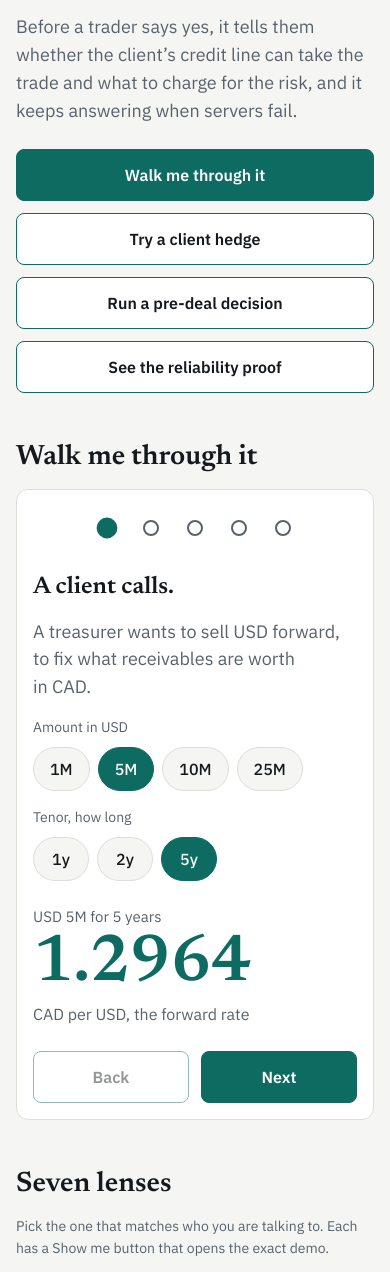
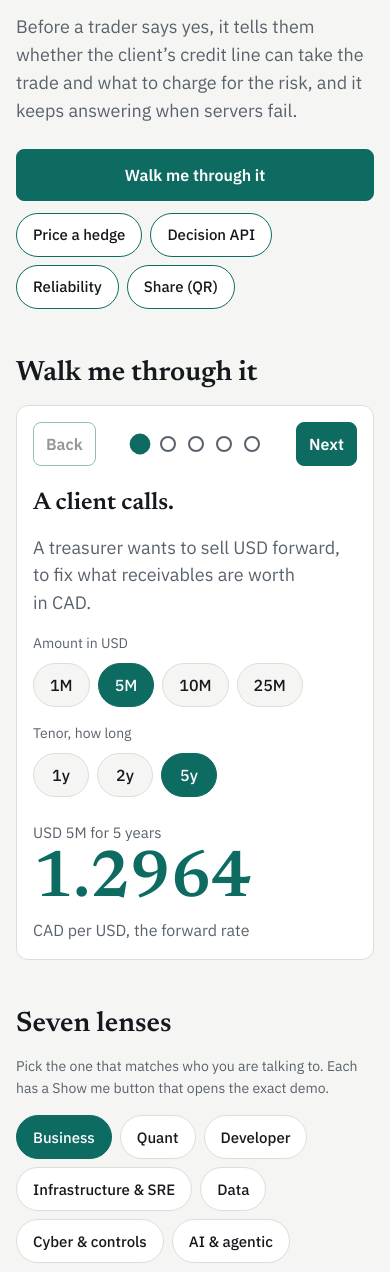
Before and after one commit to SukhmanAulakh18/distributed-pricing-service, a plain HTML site: page docs/kit.html in a window 390 px wide. Shown: the part 138-1410 px from the top of the page. Drawn offline with Linux system fonts and the light colour scheme.

Commit message:
fix(kit): walkthrough fits a phone screen; navigation at the top; share QR from the hero

```diff
--- a/docs/kit.html
+++ b/docs/kit.html
@@ -45,6 +45,13 @@ a:focus-visible, button:focus-visible { outline: 3px solid var(--accent); outlin
 .lede { font-size: 1.125rem; color: var(--muted); max-width: 56ch; }
 .btns { display: grid; gap: var(--s3); margin-top: var(--s2); }
 @media (min-width: 560px) { .btns { display: flex; flex-wrap: wrap; } }
+.hero-start { display: grid; gap: var(--s3); margin-top: var(--s2); }
+.hero-start > .btn { min-height: 52px; }
+@media (min-width: 560px) { .hero-start > .btn { justify-self: start; } }
+.pills { display: flex; flex-wrap: wrap; gap: var(--s2); }
+.pill { display: inline-flex; align-items: center; min-height: 44px; padding: var(--s2) var(--s4); border-radius: 999px; border: 1px solid var(--accent); background: var(--surface); color: var(--ink); font: 500 0.9375rem var(--body); text-decoration: none; }
+.pill:hover { background: var(--accent-soft); }
+.pill:active { transform: translateY(1px); }
 .btn { display: inline-flex; align-items: center; justify-content: center; min-height: 52px; padding: var(--s3) var(--s5); border-radius: var(--r1); background: var(--accent); color: var(--on-accent); border: 1px solid var(--accent); font: 600 1rem var(--body); text-decoration: none; text-align: center; cursor: pointer; white-space: nowrap; }
 .btn:hover { filter: brightness(1.1); }
 .btn:active { transform: translateY(1px); filter: brightness(.92); }
@@ -55,6 +62,7 @@ a:focus-visible, button:focus-visible { outline: 3px solid var(--accent); outlin
 #qr { background: var(--qr-bg); padding: var(--s3); border-radius: var(--r1); line-height: 0; min-height: 200px; min-width: 200px; }
 #qr img, #qr canvas { max-width: 100%; height: auto; }
 .qr code { font: 0.875rem var(--mono); }
+#share { scroll-margin-top: var(--s4); }
 .note { font-size: 0.875rem; color: var(--muted); }
 .tabs { display: none; flex-wrap: wrap; gap: var(--s2); }
 .js-on .tabs { display: flex; }
@@ -103,11 +111,11 @@ footer a { display: inline-flex; align-items: center; min-height: 44px; }
 }
 :root[data-theme="dark"] { --sk-n-p: #2a9aa5; --sk-n-pp: #3bb0bb; --sk-n-a: #5cc4cd; --sk-b-p: #a855d4; --sk-b-pp: #c07be0; --sk-b-a: #f0a060; }
 .sr { position: absolute; width: 1px; height: 1px; overflow: hidden; clip-path: inset(50%); white-space: nowrap; }
-.story { background: var(--surface); border: 1px solid var(--line); border-radius: var(--r2); padding: var(--s4); display: grid; gap: var(--s5); }
+.story { background: var(--surface); border: 1px solid var(--line); border-radius: var(--r2); padding: var(--s4); display: grid; gap: var(--s5); scroll-margin-top: var(--s4); }
 @media (min-width: 860px) { .story { padding: var(--s6); } }
-.dots { display: none; justify-content: center; }
+.dots { display: none; justify-content: center; flex: 1 1 auto; min-width: 0; }
 .js-on .dots { display: flex; }
-.dot { width: 44px; height: 44px; padding: 0; background: none; border: 0; display: grid; place-items: center; cursor: pointer; border-radius: 50%; }
+.dot { width: 44px; height: 44px; margin: 0 -8px; padding: 0; background: none; border: 0; display: grid; place-items: center; cursor: pointer; border-radius: 50%; }
 .dot::before { content: ""; width: 12px; height: 12px; border-radius: 50%; background: var(--surface); border: 2px solid var(--muted); transition: transform .2s ease-out, background-color .2s ease-out; }
 .dot:hover::before { border-color: var(--accent); }
 .dot[aria-current="step"]::before { background: var(--accent); border-color: var(--accent); transform: scale(1.3); }
@@ -188,9 +196,9 @@ footer a { display: inline-flex; align-items: center; min-height: 44px; }
 .ledger .head { font-weight: 600; }
 .ctas { display: grid; gap: var(--s4); grid-column: 1 / -1; }
 .ctas .btns { margin: 0; }
-.nav2 { display: none; justify-content: space-between; gap: var(--s3); }
+.nav2 { display: none; align-items: center; gap: var(--s2); min-width: 0; }
 .js-on .nav2 { display: flex; }
-.nav2 .btn { flex: 1 1 0; }
+.nav2 .btn { flex: 0 0 auto; min-height: 44px; padding: var(--s2) var(--s3); }
 .nav2 .btn:disabled { opacity: .45; cursor: default; }
 .story .qr { justify-self: start; }
 @media (prefers-reduced-motion: reduce) { .gauge i, .dot::before, .sw i { transition: none; } }
@@ -201,19 +209,22 @@ footer a { display: inline-flex; align-items: center; min-height: 44px; }
     <div class="kicker">Pitch kit, BFUTR, Toronto, 20 Nov 2026</div>
     <h1>Check the credit line before the trade.</h1>
     <p class="lede">Before a trader says yes, it tells them whether the client&rsquo;s credit line can take the trade and what to charge for the risk, and it keeps answering when servers fail.</p>
-    <nav class="btns" aria-label="Start here">
-      <a class="btn" href="#story">Walk me through it</a>
-      <a class="btn alt" href="portal.html">Try a client hedge</a>
-      <a class="btn alt" href="desk.html#predeal">Run a pre-deal decision</a>
-      <a class="btn alt" href="#reliability">See the reliability proof</a>
-    </nav>
+    <div class="hero-start">
+      <a class="btn" id="walk" href="#story">Walk me through it</a>
+      <nav class="pills" aria-label="Other ways in">
+        <a class="pill" href="portal.html">Price a hedge</a>
+        <a class="pill" href="desk.html#predeal">Decision API</a>
+        <a class="pill" href="#reliability">Reliability</a>
+        <a class="pill" href="#share" id="sharelink">Share (QR)</a>
+      </nav>
+    </div>
   </div>
 </header>
 
 <section id="story" aria-labelledby="sth" class="stack">
-  <h2 id="sth">Walk me through it</h2>
+  <h2 id="sth" tabindex="-1">Walk me through it</h2>
   <div class="story">
-    <div class="dots" id="dots" role="group" aria-label="Steps"></div>
+    <div class="nav2"><button type="button" class="btn alt" id="back">Back</button><div class="dots" id="dots" role="group" aria-label="Steps"></div><button type="button" class="btn" id="next">Next</button></div>
     <p class="sr" id="stepsay" aria-live="polite"></p>
     <div class="steps" id="steps">
 
@@ -299,13 +310,12 @@ footer a { display: inline-flex; align-items: center; min-height: 44px; }
           <a class="btn" id="cta1" href="portal.html?n=5000000&amp;t=5&amp;csa=0">Price a hedge</a>
           <a class="btn alt" href="desk.html#predeal">See the decision API</a>
         </nav>
-  <div class="qr"><div id="qr" role="img" aria-label="QR code linking to this page"></div>
+  <div class="qr" id="share"><div id="qr" role="img" aria-label="QR code linking to this page"></div>
     <p class="note">Scan to open this kit on your phone</p><code>https://sukhmanaulakh18.github.io/distributed-pricing-service/kit.html</code></div>
       </div>
     </article>
 
     </div>
-    <div class="nav2"><button type="button" class="btn alt" id="back">Back</button><button type="button" class="btn" id="next">Next</button></div>
   </div>
 </section>
 
@@ -364,6 +374,7 @@ footer a { display: inline-flex; align-items: center; min-height: 44px; }
   // Walkthrough. Without script every step is stacked with the default cell's numbers; here one shows at a time.
   (function () {
     var steps = Array.prototype.slice.call(document.querySelectorAll('.step'));
+    var card = document.querySelector('.story');
     var dotsEl = document.getElementById('dots'), back = document.getElementById('back'), next = document.getElementById('next');
     var reduce = window.matchMedia && matchMedia('(prefers-reduced-motion: reduce)').matches;
     var st = { n: 5000000, t: 5, csa: false, i: 0, f: 'worker_killed', s: 2, skin: 'neutral' };
@@ -387,9 +398,9 @@ footer a { display: inline-flex; align-items: center; min-height: 44px; }
       $('stepsay').textContent = 'Step ' + (i + 1) + ' of ' + steps.length;
       var h = steps[i].querySelector('h3');
       if (focus) { try { h.focus({ preventScroll: true }); } catch (e) { h.focus(); } }
-      var top = document.getElementById('story').getBoundingClientRect().top;
-      if (focus && (top < 0 || top > innerHeight * 0.5)) document.getElementById('story').scrollIntoView({ behavior: reduce ? 'auto' : 'smooth', block: 'start' });
+      if (focus) { var r = card.getBoundingClientRect(); if (r.top < 0 || r.bottom > innerHeight) toTop(card); }
     }
+    function toTop(el) { el.scrollIntoView({ behavior: reduce ? 'auto' : 'smooth', block: 'start' }); }
     steps.forEach(function (s, j) {
       var d = document.createElement('button'); d.type = 'button'; d.className = 'dot';
       d.setAttribute('aria-label', 'Step ' + (j + 1) + ': ' + s.querySelector('h3').textContent);
@@ -409,6 +420,18 @@ footer a { display: inline-flex; align-items: center; min-height: 44px; }
       if (Math.abs(dx) > 50 && Math.abs(dx) > 1.5 * Math.abs(dy)) show(st.i + (dx < 0 ? 1 : -1), true);
     }, { passive: true });
     show(0, false);
+    $('walk').addEventListener('click', function (e) {
+      e.preventDefault();
+      try { history.replaceState(null, '', '#story'); } catch (x) {}
+      try { $('sth').focus({ preventScroll: true }); } catch (x) {}
+      toTop(card);
+    });
+    $('sharelink').addEventListener('click', function (e) {
+      e.preventDefault();
+      show(steps.length - 1, false);
+      try { history.replaceState(null, '', '#share'); } catch (x) {}
+      toTop(document.getElementById('share'));
+    });
 
     function tween(to) {
       var el = $('b3'), id = ++tw;
```
